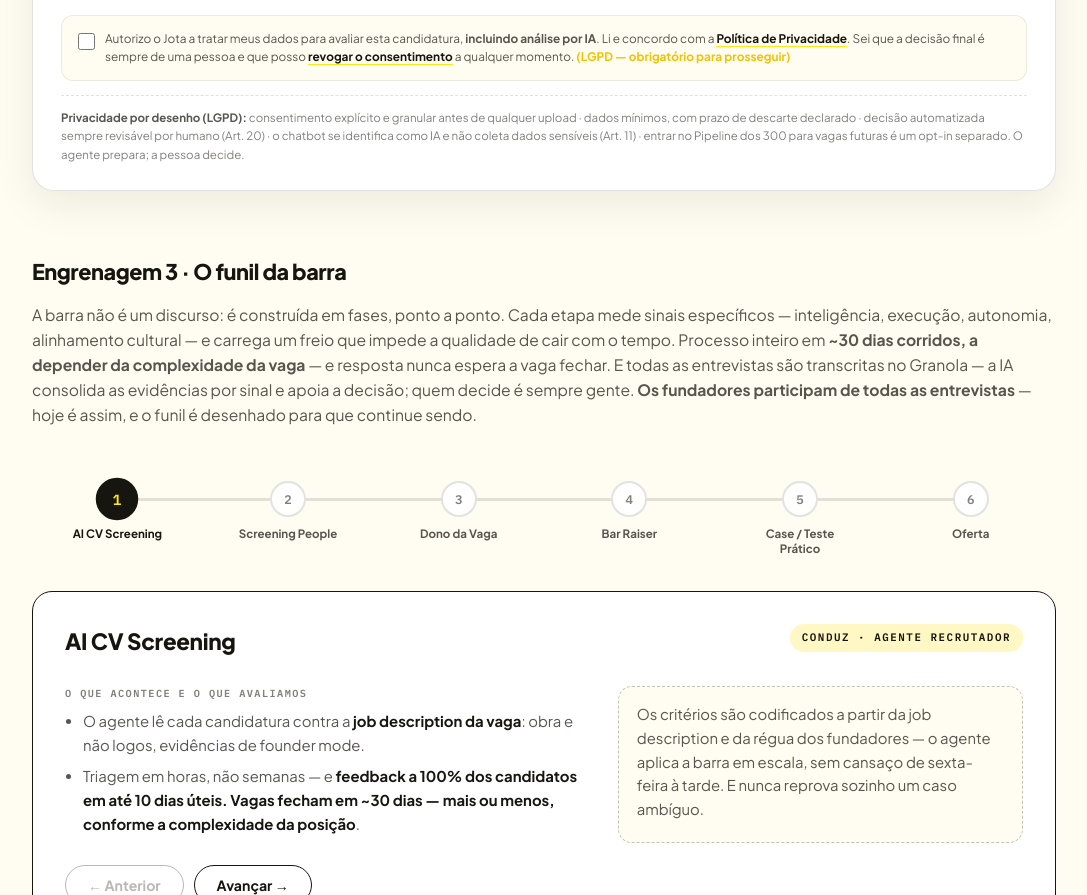
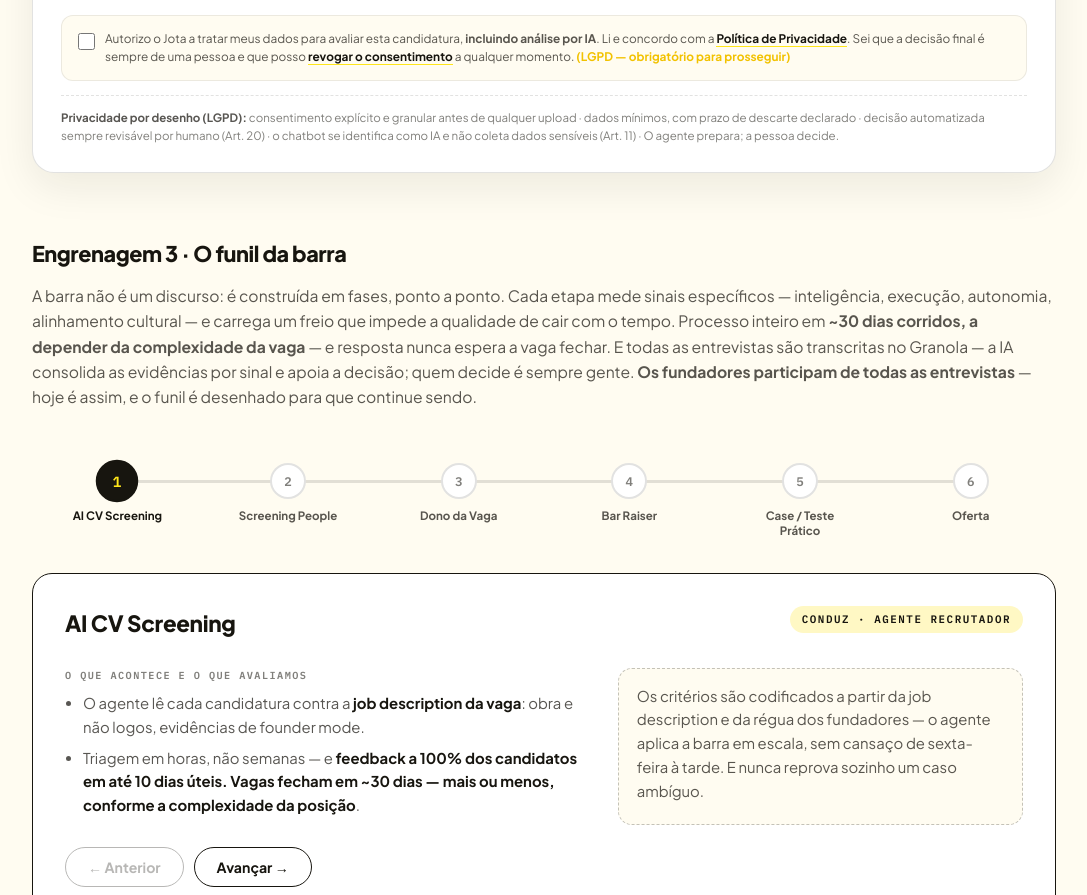
Before and after one commit to lecaman/jota, a website: page index.html in a window 1280 px wide. Shown: the part 7435-8330 px from the top of the page, without its empty margins (96-1183 px from the left). Drawn offline with Linux system fonts and the light colour scheme.

Commit message:
Update index.html

```diff
--- a/index.html
+++ b/index.html
@@ -906,7 +906,7 @@ footer .fin{margin-top:34px;font-size:.78rem;color:rgba(255,255,255,.4);display:
           <button class="cr-reset" onclick="crReset()">↺ Recomeçar a simulação</button>
         </div>
 
-        <p class="cr-lgpd"><strong>Privacidade por desenho (LGPD):</strong> consentimento explícito e granular antes de qualquer upload · dados mínimos, com prazo de descarte declarado · decisão automatizada sempre revisável por humano (Art. 20) · o chatbot se identifica como IA e não coleta dados sensíveis (Art. 11) · entrar no Pipeline dos 300 para vagas futuras é um opt-in separado. O agente prepara; a pessoa decide.</p>
+        <p class="cr-lgpd"><strong>Privacidade por desenho (LGPD):</strong> consentimento explícito e granular antes de qualquer upload · dados mínimos, com prazo de descarte declarado · decisão automatizada sempre revisável por humano (Art. 20) · o chatbot se identifica como IA e não coleta dados sensíveis (Art. 11) · O agente prepara; a pessoa decide.</p>
       </div>
     </div>
 
```
